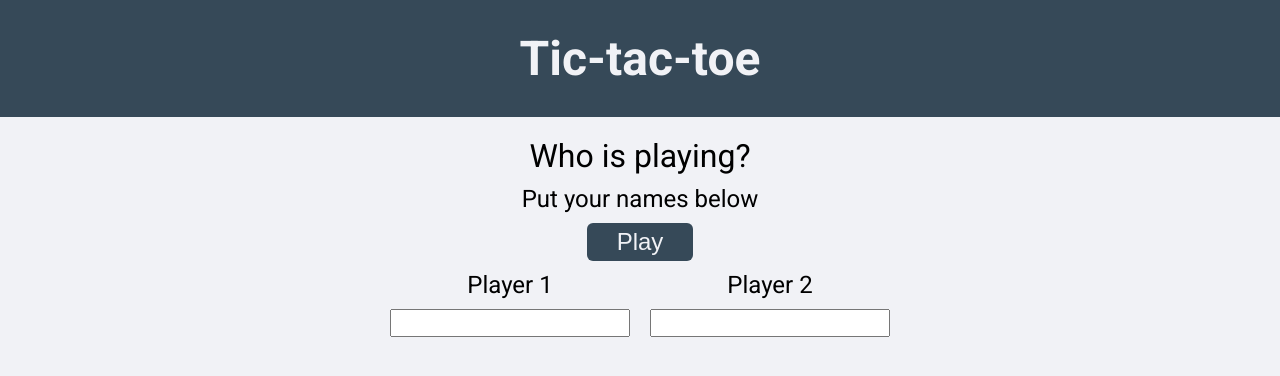
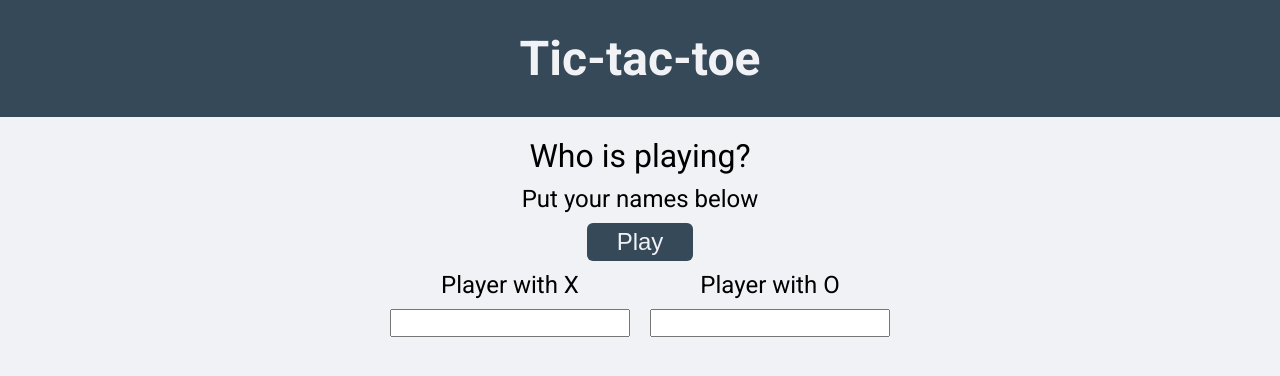
Before and after one commit to icorvus/js-tic-tac-toe, a plain HTML site: page index.html in a window 1280 px wide. Drawn offline with Linux system fonts and the light colour scheme.

Commit message:
More clear labels

```diff
--- a/index.html
+++ b/index.html
@@ -29,11 +29,11 @@
             <button id="play-btn" class="start btn mid-font">Play</button>
             <div class="start player-boxes mid-font">
                 <div class="player-box">
-                    <label for="player1">Player 1</label>
+                    <label for="player1">Player with X</label>
                     <input type="text" id="player1" name="player1" minlength="2" maxlength="25" required>
                 </div>
                 <div class="player-box">
-                    <label for="player2">Player 2</label>
+                    <label for="player2">Player with O</label>
                     <input type="text" id="player2" name="player2">
                 </div>
             </div>
```
